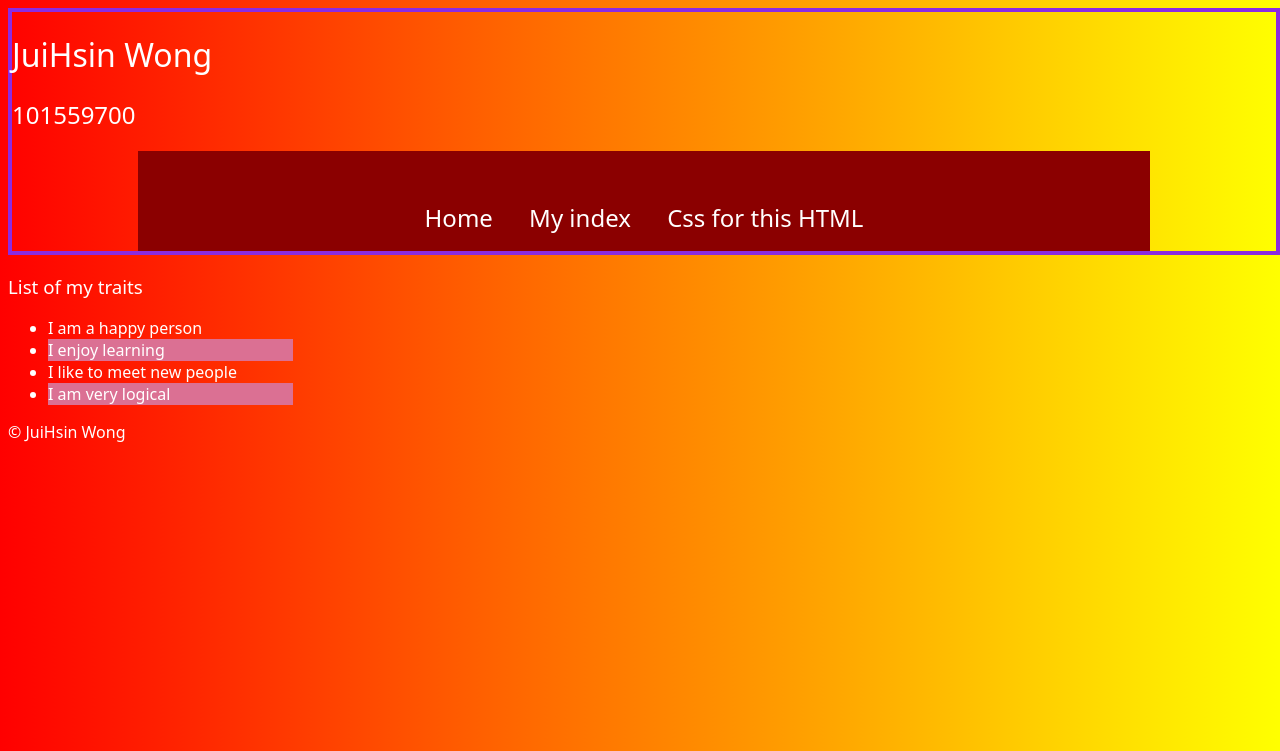
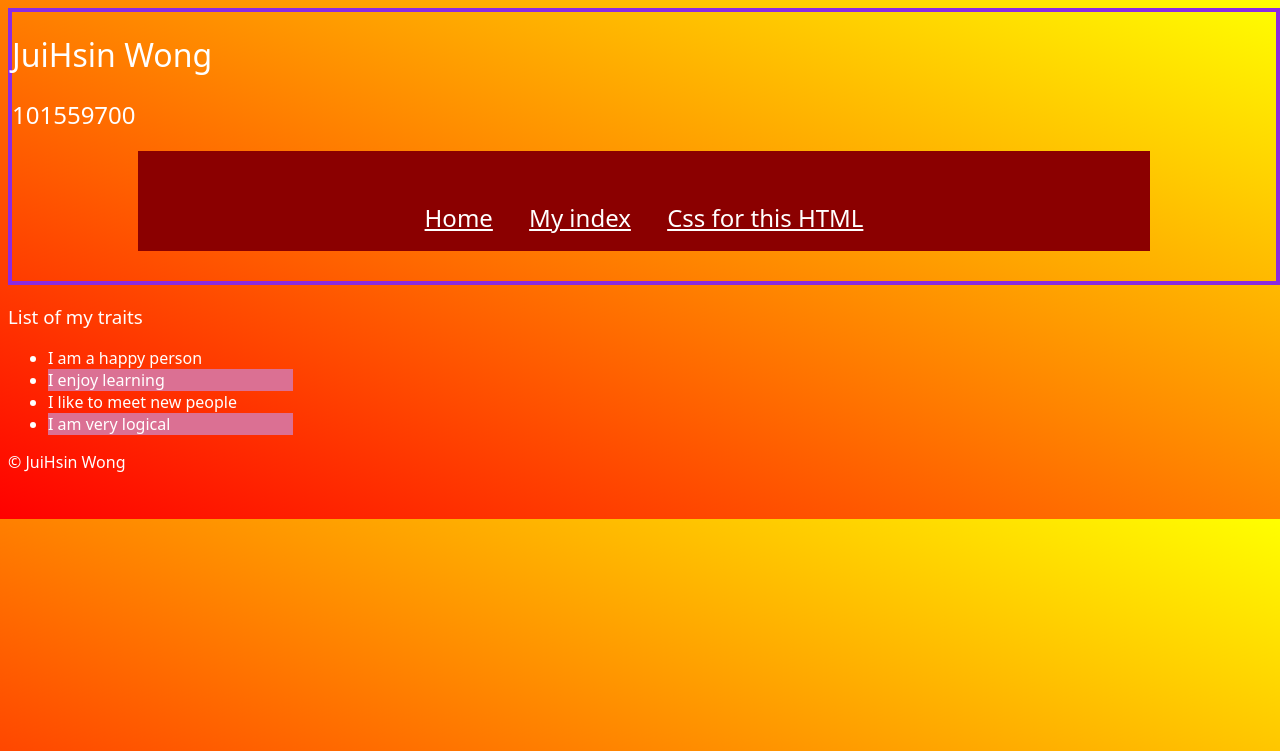
Before and after one commit to spook0328/GBC, a PHP site: page /comp1234/lab/exercises/wk07/exercise07.html in a window 1280 px wide. Shown: the top 751 px of the page. Run offline with PHP 8.4, Linux system fonts and the light colour scheme; some libraries are stand-ins or nearby versions; some web fonts are replaced.

Commit message:
1101 change

```diff
--- a/public_html_comp1234/comp1234/lab/exercises/wk07/assets/style.css
+++ b/public_html_comp1234/comp1234/lab/exercises/wk07/assets/style.css
@@ -5,12 +5,13 @@
 }
 
 body {
-  background: linear-gradient(to left, yellow, red);
+  background: linear-gradient(to bottom left, yellow, red);
 }
 
 header {
   color: white;
   border: 4px solid blueviolet;
+  padding-bottom: 30px;
   width: 100%;
 }
 
--- a/public_html_comp1234/comp1234/lab/exercises/wk07/exercise07.html
+++ b/public_html_comp1234/comp1234/lab/exercises/wk07/exercise07.html
@@ -22,9 +22,9 @@
 
       <nav>
         <ul>
-          <li><a href="#home"></a>Home</li>
-          <li><a href="#index"></a>My index</li>
-          <li><a href="#css"></a>Css for this HTML</li>
+          <li><a href="#home">Home</a></li>
+          <li><a href="#index">My index</a></li>
+          <li><a href="#css">Css for this HTML</a></li>
         </ul>
       </nav>
     </header>
```
